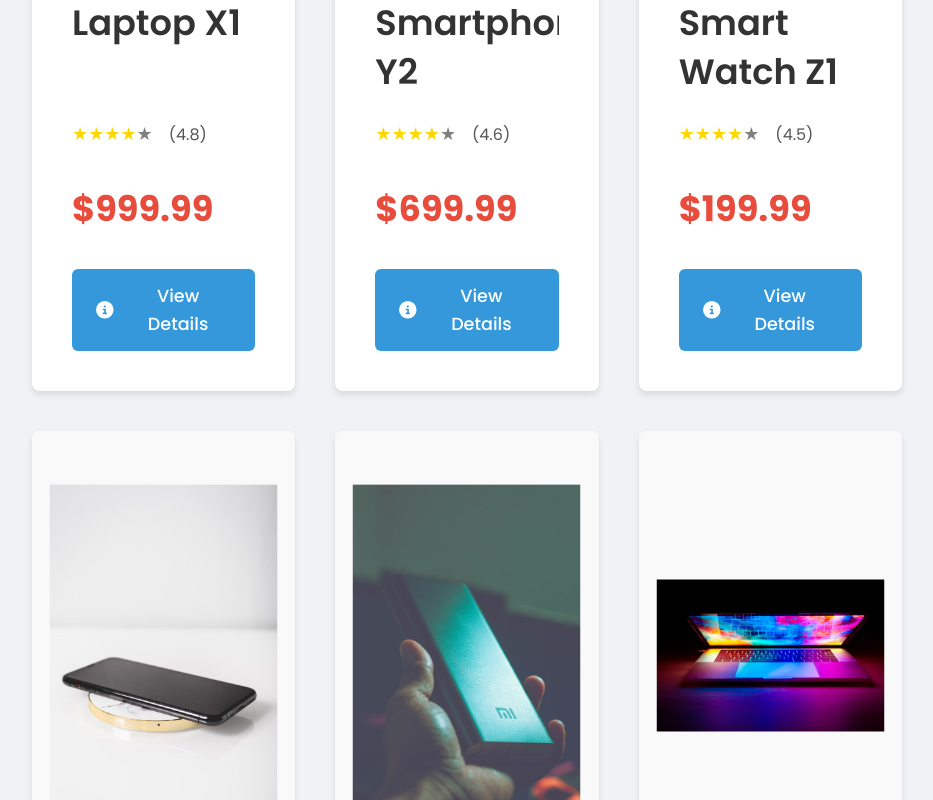
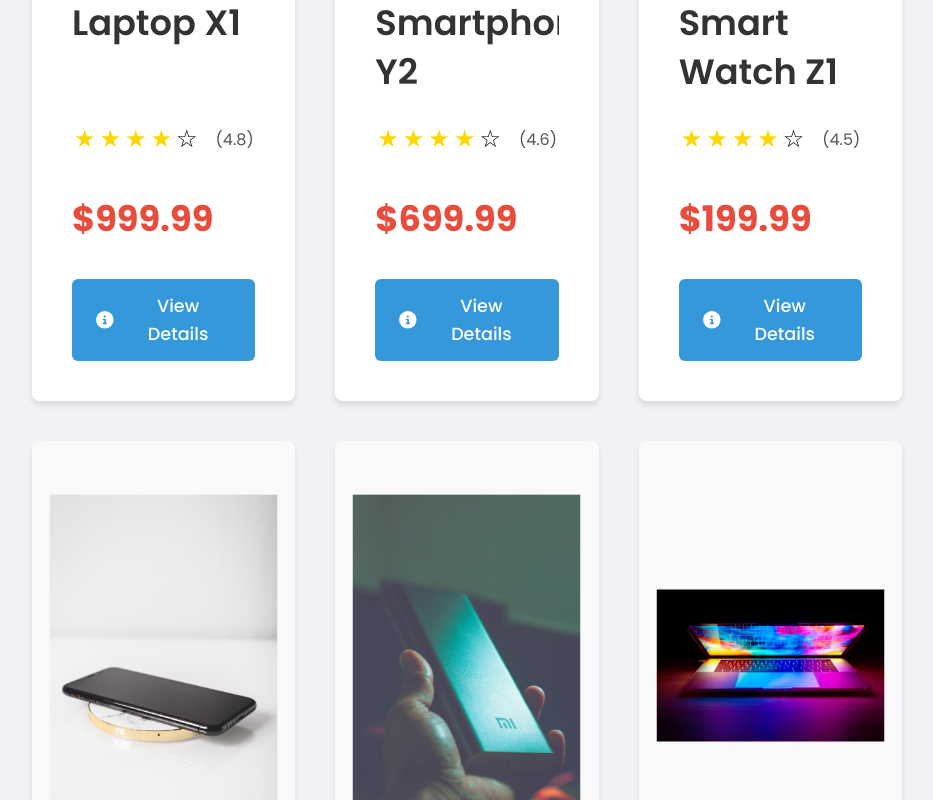
Before and after one commit to asifmahmud1047/B10-Assignment08-Gadget-Haven-, a React (Vite) app: page / in a window 1280 px wide. Shown: the part 1140-1940 px from the top of the page, without its empty margins (314-1247 px from the left). Built offline with nearby package versions, Linux system fonts and the light colour scheme.

Commit message:
added star rating

```diff
--- a/src/App.jsx
+++ b/src/App.jsx
@@ -18,9 +18,52 @@ import AdditionalPage from "./pages/AdditionalPage";
 import Stats from "./pages/Stats";
 import { ToastContainer } from "react-toastify";
 import "react-toastify/dist/ReactToastify.css";
+import { useEffect } from "react";
+
+// Test localStorage functionality
+const testLocalStorage = () => {
+  try {
+    // Test if localStorage is available
+    localStorage.setItem('test', 'test');
+    localStorage.removeItem('test');
+    console.log('localStorage is working correctly');
+
+    // Log existing cart and wishlist items
+    const cartItems = localStorage.getItem('cartItems');
+    const wishlistItems = localStorage.getItem('wishlistItems');
+
+    console.log('Existing cart items in localStorage:', cartItems);
+    console.log('Existing wishlist items in localStorage:', wishlistItems);
+
+    // If items exist but are not valid JSON, clear them
+    if (cartItems) {
+      try {
+        JSON.parse(cartItems);
+      } catch (e) {
+        console.error('Invalid cart items in localStorage, clearing:', e);
+        localStorage.removeItem('cartItems');
+      }
+    }
+
+    if (wishlistItems) {
+      try {
+        JSON.parse(wishlistItems);
+      } catch (e) {
+        console.error('Invalid wishlist items in localStorage, clearing:', e);
+        localStorage.removeItem('wishlistItems');
+      }
+    }
+  } catch (e) {
+    console.error('localStorage test failed:', e);
+  }
+};
 
 const AppContent = () => {
   const location = useLocation();
+
+  useEffect(() => {
+    testLocalStorage();
+  }, []);
 
   return (
     <div className={location.pathname === "/" ? "home-background" : "default-background"}>
--- /dev/null
+++ b/src/components/CustomReactStars.jsx
@@ -0,0 +1,149 @@
+import { useState, useEffect } from 'react';
+import PropTypes from 'prop-types';
+
+// This is a custom implementation of ReactStars that doesn't use defaultProps
+// but instead uses JavaScript default parameters to avoid the React warning
+const CustomReactStars = ({
+  count = 5,
+  value = 0,
+  size = 24,
+  edit = true,
+  isHalf = false,
+  emptyIcon = "☆",
+  halfIcon = "½",
+  filledIcon = "★",
+  activeColor = "#ffd700",
+  color = "#000000",
+  onChange = () => {},
+  a11y = true,
+  classNames = "",
+  char = null
+}) => {
+  const [stars, setStars] = useState([]);
+  const [hoverValue, setHoverValue] = useState(0);
+
+  useEffect(() => {
+    const starsArray = Array.from({ length: count }, (_, index) => {
+      const starValue = index + 1;
+      const isActive = value >= starValue;
+      const isActiveHalf = isHalf && Math.ceil(value) === starValue && value !== starValue;
+
+      return {
+        value: starValue,
+        isActive,
+        isActiveHalf
+      };
+    });
+
+    setStars(starsArray);
+  }, [count, value, isHalf]);
+
+  const handleMouseMove = (event, starValue) => {
+    if (!edit) return;
+
+    const { clientX } = event;
+    const { left, width } = event.currentTarget.getBoundingClientRect();
+    const position = (clientX - left) / width;
+
+    if (isHalf && position <= 0.5) {
+      setHoverValue(starValue - 0.5);
+    } else {
+      setHoverValue(starValue);
+    }
+  };
+
+  const handleMouseLeave = () => {
+    if (!edit) return;
+    setHoverValue(0);
+  };
+
+  const handleClick = (starValue, event) => {
+    if (!edit) return;
+
+    if (isHalf) {
+      const { clientX } = event;
+      const { left, width } = event.currentTarget.getBoundingClientRect();
+      const position = (clientX - left) / width;
+
+      if (position <= 0.5) {
+        onChange(starValue - 0.5);
+      } else {
+        onChange(starValue);
+      }
+    } else {
+      onChange(starValue);
+    }
+  };
+
+  const renderStar = (star) => {
+    const isHovered = hoverValue >= star.value;
+    const isHoveredHalf = isHalf && Math.ceil(hoverValue) === star.value && hoverValue !== star.value;
+
+    // Determine which icon to show
+    let icon;
+    if (hoverValue && isHovered) {
+      icon = filledIcon;
+    } else if (hoverValue && isHoveredHalf) {
+      icon = halfIcon;
+    } else if (star.isActive) {
+      icon = filledIcon;
+    } else if (star.isActiveHalf) {
+      icon = halfIcon;
+    } else {
+      icon = emptyIcon;
+    }
+
+    // Use custom character if provided
+    if (char) {
+      icon = char;
+    }
+
+    // Determine color
+    const starColor = (isHovered || isHoveredHalf || star.isActive || star.isActiveHalf) ? activeColor : color;
+
+    return (
+      <span
+        key={star.value}
+        style={{
+          color: starColor,
+          fontSize: `${size}px`,
+          cursor: edit ? 'pointer' : 'default',
+          padding: '0 2px'
+        }}
+        onClick={(e) => handleClick(star.value, e)}
+        onMouseMove={(e) => handleMouseMove(e, star.value)}
+        onMouseLeave={handleMouseLeave}
+        role={a11y ? "button" : undefined}
+        aria-label={a11y ? `${star.value} stars` : undefined}
+        tabIndex={a11y ? 0 : undefined}
+      >
+        {icon}
+      </span>
+    );
+  };
+
+  return (
+    <div className={`react-stars ${classNames}`} style={{ display: 'inline-block' }}>
+      {stars.map(renderStar)}
+    </div>
+  );
+};
+
+CustomReactStars.propTypes = {
+  count: PropTypes.number,
+  value: PropTypes.number,
+  size: PropTypes.number,
+  edit: PropTypes.bool,
+  isHalf: PropTypes.bool,
+  emptyIcon: PropTypes.oneOfType([PropTypes.string, PropTypes.element]),
+  halfIcon: PropTypes.oneOfType([PropTypes.string, PropTypes.element]),
+  filledIcon: PropTypes.oneOfType([PropTypes.string, PropTypes.element]),
+  activeColor: PropTypes.string,
+  color: PropTypes.string,
+  onChange: PropTypes.func,
+  a11y: PropTypes.bool,
+  classNames: PropTypes.string,
+  char: PropTypes.oneOfType([PropTypes.string, PropTypes.element])
+};
+
+export default CustomReactStars;
--- a/src/components/ProductCard.jsx
+++ b/src/components/ProductCard.jsx
@@ -2,7 +2,7 @@ import { useState, useEffect } from "react";
 import { Link } from "react-router-dom";
 import { FontAwesomeIcon } from "@fortawesome/react-fontawesome";
 import { faInfoCircle, faImage } from "@fortawesome/free-solid-svg-icons";
-import ReactStars from "react-rating-stars-component";
+import StarRating from "./StarRating";
 import PropTypes from "prop-types";
 import "./ProductCard.css";
 
@@ -92,6 +92,23 @@ const ProductCard = ({ product }) => {
     return `category-${formattedCategory}`;
   };
 
+  // Ensure image path is correct
+  const getImagePath = (imagePath) => {
+    if (!imagePath) return null;
+
+    // If the path already starts with http or https, return it as is
+    if (imagePath.startsWith('http://') || imagePath.startsWith('https://')) {
+      return imagePath;
+    }
+
+    // If the path doesn't start with a slash, add one
+    if (!imagePath.startsWith('/')) {
+      return `/${imagePath}`;
+    }
+
+    return imagePath;
+  };
+
   // Format price with commas for thousands
   const formatPrice = (price) => {
     return price.toLocaleString('en-US', {
@@ -129,7 +146,7 @@ const ProductCard = ({ product }) => {
           <>
             {isImageVisible && (
               <img
-                src={product.product_image}
+                src={getImagePath(product.product_image)}
                 alt={product.product_title}
                 className="product-image"
                 onError={() => setImageError(true)}
@@ -164,7 +181,7 @@ const ProductCard = ({ product }) => {
         <h3 className="product-title">{getTruncatedTitle(product.product_title)}</h3>
 
         <div className="product-rating">
-          <ReactStars
+          <StarRating
             count={5}
             value={product.rating}
             size={isTablet ? 20 : isLaptop ? 24 : 18}
--- /dev/null
+++ b/src/components/StarRating.jsx
@@ -0,0 +1,34 @@
+import CustomReactStars from './CustomReactStars';
+import PropTypes from 'prop-types';
+
+// Wrapper component that uses our custom implementation of ReactStars
+// with JavaScript default parameters instead of defaultProps
+const StarRating = ({
+  count = 5,
+  value = 0,
+  size = 24,
+  edit = false,
+  activeColor = "#ffd700",
+  ...otherProps
+}) => {
+  return (
+    <CustomReactStars
+      count={count}
+      value={value}
+      size={size}
+      edit={edit}
+      activeColor={activeColor}
+      {...otherProps}
+    />
+  );
+};
+
+StarRating.propTypes = {
+  count: PropTypes.number,
+  value: PropTypes.number,
+  size: PropTypes.number,
+  edit: PropTypes.bool,
+  activeColor: PropTypes.string
+};
+
+export default StarRating;
--- a/src/context/CartContext.jsx
+++ b/src/context/CartContext.jsx
@@ -86,7 +86,6 @@ export const CartProvider = ({ children }) => {
         return false;
       }
 
-      // Ensure the item has all required fields
       const itemToAdd = {
         product_id: typeof item.product_id === 'string' ? parseInt(item.product_id) : item.product_id,
         product_title: item.product_title,
--- a/src/pages/Dashboard.jsx
+++ b/src/pages/Dashboard.jsx
@@ -173,6 +173,23 @@ function Dashboard() {
     return "item-card";
   };
 
+  // Ensure image path is correct
+  const getImagePath = (imagePath) => {
+    if (!imagePath) return null;
+
+    // If the path already starts with http or https, return it as is
+    if (imagePath.startsWith('http://') || imagePath.startsWith('https://')) {
+      return imagePath;
+    }
+
+    // If the path doesn't start with a slash, add one
+    if (!imagePath.startsWith('/')) {
+      return `/${imagePath}`;
+    }
+
+    return imagePath;
+  };
+
   if (isLoading) {
     return (
       <div className="dashboard loading-state">
@@ -261,10 +278,11 @@ function Dashboard() {
                       {imageErrors[item.product_id] ? (
                         <div className="item-image placeholder-image">
                           <FontAwesomeIcon icon={faImage} size="2x" />
+                          <p>{item.product_title || "Product"}</p>
                         </div>
                       ) : (
                         <img
-                          src={item.product_image}
+                          src={getImagePath(item.product_image)}
                           alt={item.product_title || "Product"}
                           className="item-image"
                           onError={() => handleImageError(item.product_id)}
@@ -331,10 +349,11 @@ function Dashboard() {
                       {imageErrors[item.product_id] ? (
                         <div className="item-image placeholder-image">
                           <FontAwesomeIcon icon={faImage} size="2x" />
+                          <p>{item.product_title || "Product"}</p>
                         </div>
                       ) : (
                         <img
-                          src={item.product_image}
+                          src={getImagePath(item.product_image)}
                           alt={item.product_title || "Product"}
                           className="item-image"
                           onError={() => handleImageError(item.product_id)}
--- a/src/pages/Details.jsx
+++ b/src/pages/Details.jsx
@@ -5,7 +5,7 @@ import { useCart } from "../context/CartContext";
 import { useWishlist } from "../context/WishlistContext";
 import { FontAwesomeIcon } from "@fortawesome/react-fontawesome";
 import { faShoppingCart, faHeart, faInfoCircle, faImage, faArrowLeft } from "@fortawesome/free-solid-svg-icons";
-import ReactStars from "react-rating-stars-component";
+import StarRating from "../components/StarRating";
 import { toast } from "react-toastify";
 import "./Details.css";
 
@@ -131,6 +131,23 @@ function Details() {
     return description;
   };
 
+  // Ensure image path is correct
+  const getImagePath = (imagePath) => {
+    if (!imagePath) return null;
+
+    // If the path already starts with http or https, return it as is
+    if (imagePath.startsWith('http://') || imagePath.startsWith('https://')) {
+      return imagePath;
+    }
+
+    // If the path doesn't start with a slash, add one
+    if (!imagePath.startsWith('/')) {
+      return `/${imagePath}`;
+    }
+
+    return imagePath;
+  };
+
   const handleAddToCart = () => {
     if (product) {
       try {
@@ -239,7 +256,7 @@ function Details() {
           ) : (
             <>
               <img
-                src={product.product_image}
+                src={getImagePath(product.product_image)}
                 alt={product.product_title}
                 className="product-image"
                 onError={() => setImageError(true)}
@@ -268,7 +285,7 @@ function Details() {
           </h1>
 
           <div className="product-rating">
-            <ReactStars
+            <StarRating
               count={5}
               value={product.rating}
               size={isTablet ? 22 : 24}
```
Also changed, not shown: src/pages/Dashboard.css (+96 -94 lines).
